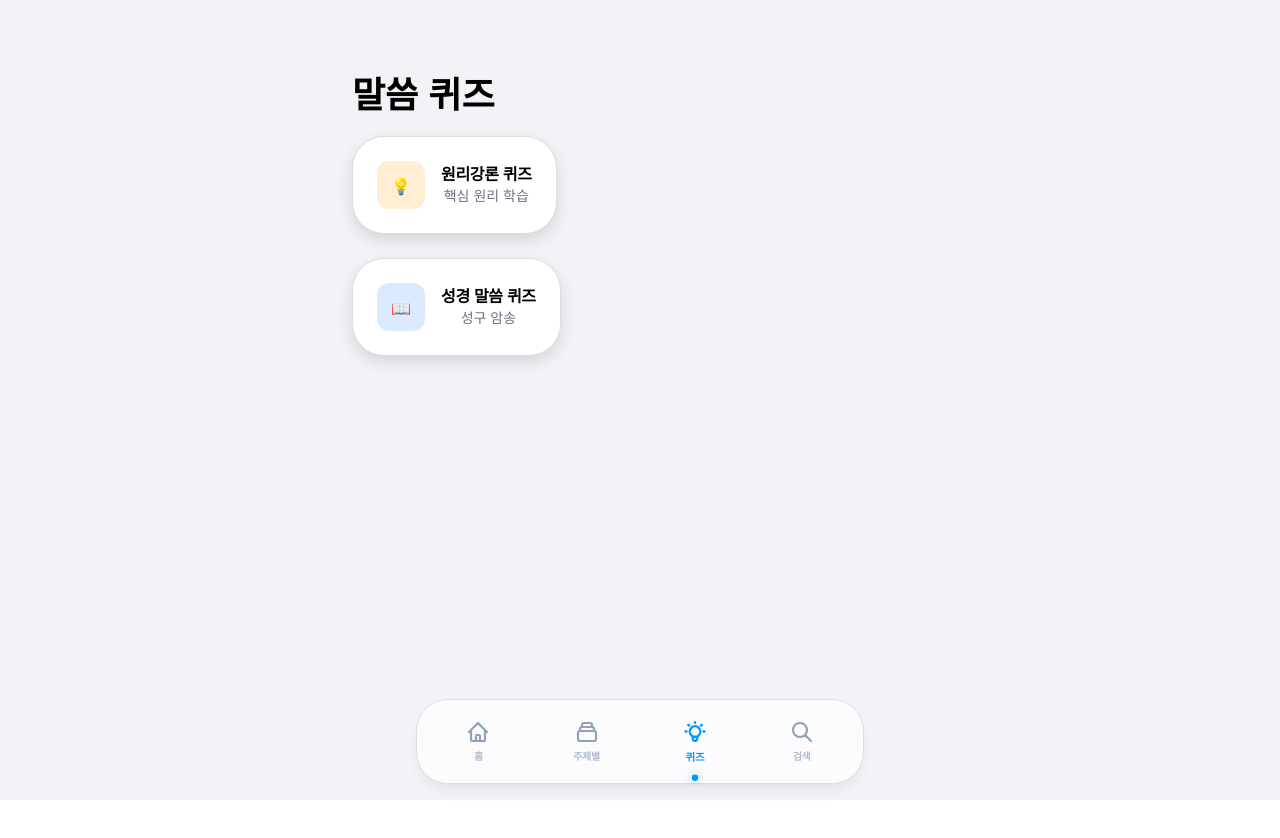
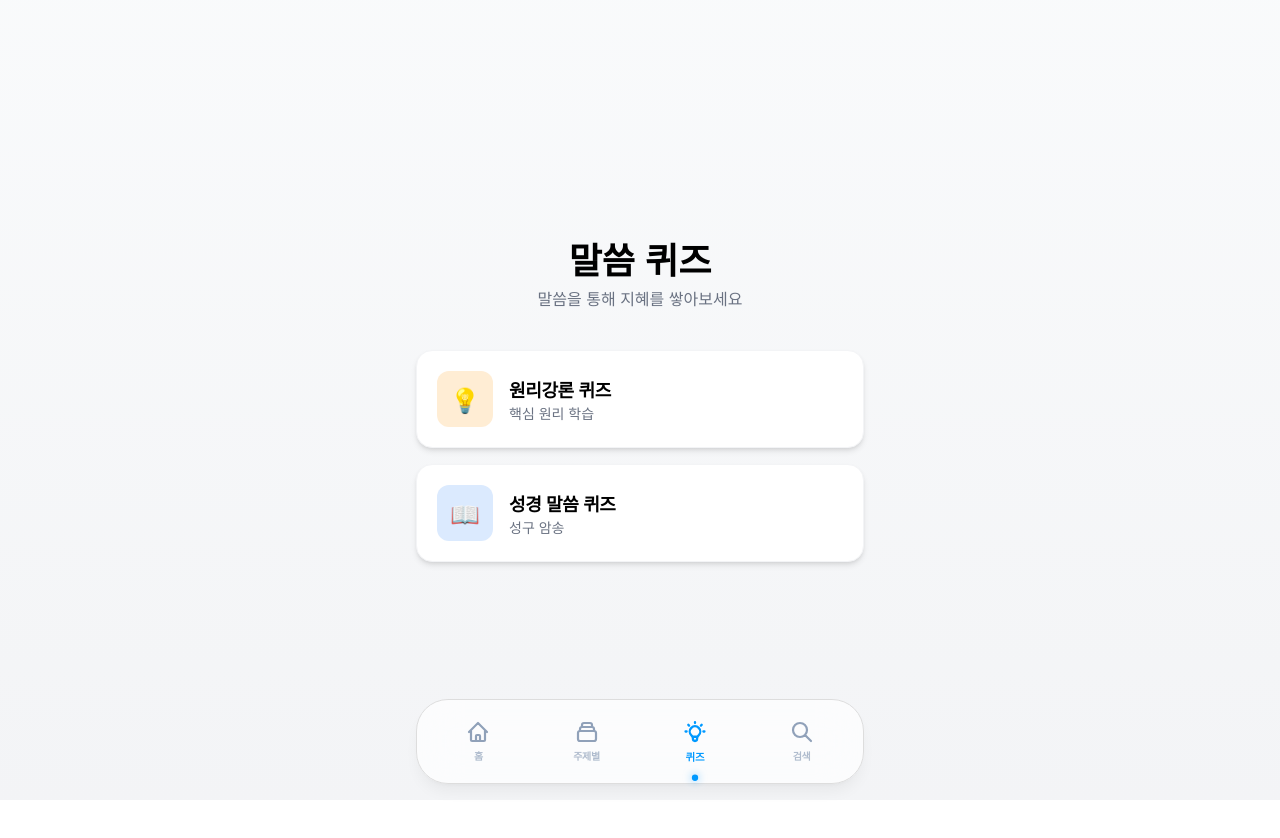
Before and after one commit to PARSA1021/word-meditation-app, a Next.js app: page /quiz in a window 1280 px wide. Shown: the top 838 px of the page. Built offline with nearby package versions, Linux system fonts and the light colour scheme; a web font is replaced by a local one.

Commit message:
20260321_quiz_page_error_fix

```diff
--- a/app/quiz/page.tsx
+++ b/app/quiz/page.tsx
@@ -1,11 +1,14 @@
 "use client"
 
 import { useState, useMemo } from "react"
+import { useRouter } from "next/navigation"
 import { getRandomQuiz, Quiz, QuizType, shuffleArray } from "@/lib/quiz"
 
-type ViewState = "selection" | "quiz" | "result"
+type ViewState = "selection" | "quiz"
 
 export default function QuizPage() {
+    const router = useRouter()
+
     const [view, setView] = useState<ViewState>("selection")
     const [quizType, setQuizType] = useState<QuizType | null>(null)
     const [quiz, setQuiz] = useState<Quiz | null>(null)
@@ -29,20 +32,34 @@ export default function QuizPage() {
         if (quizType) startQuiz(quizType)
     }
 
+    const goBack = () => {
+        setView("selection")
+        setQuiz(null)
+    }
+
+    const goHome = () => {
+        router.push("/")
+    }
+
     const handleOptionClick = (option: string) => {
         if (showCorrection) return
 
         const newAnswers = [...userAnswers]
+
+        // 선택 해제
+        const existingIndex = newAnswers.indexOf(option)
+        if (existingIndex !== -1) {
+            newAnswers[existingIndex] = ""
+            setUserAnswers(newAnswers)
+            setActiveBlankIndex(existingIndex)
+            return
+        }
+
         newAnswers[activeBlankIndex] = option
         setUserAnswers(newAnswers)
 
-        const nextEmpty = newAnswers.findIndex((ans, idx) => idx > activeBlankIndex && ans === "")
-        if (nextEmpty !== -1) {
-            setActiveBlankIndex(nextEmpty)
-        } else {
-            const anyEmpty = newAnswers.findIndex(ans => ans === "")
-            if (anyEmpty !== -1) setActiveBlankIndex(anyEmpty)
-        }
+        const nextEmpty = newAnswers.findIndex(ans => ans === "")
+        if (nextEmpty !== -1) setActiveBlankIndex(nextEmpty)
     }
 
     const checkAnswer = () => {
@@ -64,30 +81,30 @@ export default function QuizPage() {
 
                 return (
                     <button
-                        key={`blank-${index}`}
+                        key={index}
                         onClick={() => !showCorrection && setActiveBlankIndex(currentIdx)}
-                        className={`inline-flex flex-col items-center justify-center min-w-[90px] px-3 py-2 mx-1 rounded-2xl border-[3px] transition-all duration-300 font-bold text-lg
+                        className={`inline-flex flex-col items-center justify-center min-w-[80px] px-3 py-2 mx-1 rounded-xl border-2 font-bold text-base transition
 
                         ${activeBlankIndex === currentIdx && !showCorrection
-                            ? "border-amber-400 bg-amber-50 scale-105 shadow-lg"
-                            : "border-slate-100 bg-slate-50 text-slate-400"}
+                            ? "border-blue-400 bg-blue-50 scale-105"
+                            : "border-gray-200 bg-gray-50 text-gray-400"}
 
-                        ${isCorrect ? "bg-emerald-50 border-emerald-500 text-emerald-700 scale-105" : ""}
-                        ${isWrong ? "bg-rose-50 border-rose-500 text-rose-700 animate-[shake_0.3s]" : ""}
+                        ${isCorrect ? "bg-emerald-50 border-emerald-500 text-emerald-700" : ""}
+                        ${isWrong ? "bg-rose-50 border-rose-500 text-rose-700" : ""}
                         `}
                     >
                         {showCorrection ? (
                             userAnswers[currentIdx] === quiz.answers[currentIdx] ? (
                                 userAnswers[currentIdx]
                             ) : (
-                                <span className="flex flex-col items-center leading-tight">
-                                    <span className="line-through text-rose-500 text-sm">
+                                <div className="text-xs text-center">
+                                    <div className="line-through text-rose-400">
                                         {userAnswers[currentIdx]}
-                                    </span>
-                                    <span className="text-emerald-600 text-sm font-bold">
+                                    </div>
+                                    <div className="text-emerald-600 font-bold">
                                         {quiz.answers[currentIdx]}
-                                    </span>
-                                </span>
+                                    </div>
+                                </div>
                             )
                         ) : (
                             userAnswers[currentIdx] || "?"
@@ -95,7 +112,7 @@ export default function QuizPage() {
                     </button>
                 )
             }
-            return <span key={`text-${index}`}>{part}</span>
+            return <span key={index}>{part}</span>
         })
     }, [quiz, userAnswers, activeBlankIndex, showCorrection])
 
@@ -103,26 +120,40 @@ export default function QuizPage() {
     const totalCorrect = userAnswers.filter((ans, i) => ans === quiz?.answers[i]).length
     const isPerfect = quiz && totalCorrect === quiz.answers.length
 
+    // ===========================
+    // 선택 화면
+    // ===========================
     if (view === "selection") {
         return (
-            <div className="min-h-screen bg-[#F2F2F7] p-6">
-                <div className="max-w-xl mx-auto space-y-6 pt-12">
-                    <h1 className="text-3xl md:text-4xl font-black">말씀 퀴즈</h1>
+            <div className="min-h-screen bg-gradient-to-b from-gray-50 to-gray-100 flex items-center justify-center px-4">
 
+                <div className="w-full max-w-md">
+
+                    <div className="text-center mb-10">
+                        <h1 className="text-3xl md:text-4xl font-black">
+                            말씀 퀴즈
+                        </h1>
+                        <p className="text-gray-500 mt-2">
+                            말씀을 통해 지혜를 쌓아보세요
+                        </p>
+                    </div>
+
+                    <div className="space-y-4">
                         <QuizCategoryCard
                             title="원리강론 퀴즈"
                             description="핵심 원리 학습"
                             icon="💡"
                             onClick={() => startQuiz("divine_principle")}
-                        accent="bg-orange-100 text-orange-600"
+                            color="orange"
                         />
                         <QuizCategoryCard
                             title="성경 말씀 퀴즈"
                             description="성구 암송"
                             icon="📖"
                             onClick={() => startQuiz("bible")}
-                        accent="bg-blue-100 text-blue-600"
+                            color="blue"
                         />
+                    </div>
                 </div>
             </div>
         )
@@ -130,18 +161,36 @@ export default function QuizPage() {
 
     if (!quiz) return null
 
+    // ===========================
+    // 퀴즈 화면
+    // ===========================
     return (
-        <div className="min-h-screen bg-[#F2F2F7] pb-32 md:pb-16">
+        <div className="min-h-screen bg-gray-50 pb-32">
 
-            <main className="max-w-2xl mx-auto p-4 md:p-6 space-y-6 md:space-y-8">
+            {/* 상단 네비 */}
+            <div className="sticky top-0 z-40 bg-white/80 backdrop-blur border-b">
+                <div className="max-w-2xl mx-auto px-4 py-3 flex items-center justify-between">
+                    <button onClick={goBack} className="text-sm text-gray-600 hover:text-black">
+                        ← 뒤로
+                    </button>
+
+                    <div className="font-bold text-sm">말씀 퀴즈</div>
+
+                    <button onClick={goHome} className="text-sm text-blue-500 hover:text-blue-600">
+                        홈
+                    </button>
+                </div>
+            </div>
+
+            <main className="max-w-2xl mx-auto p-4 space-y-6">
 
                 {/* 문제 */}
-                <div className="airbnb-card bg-white p-6 md:p-10 text-center text-lg leading-relaxed">
+                <div className="bg-white rounded-2xl shadow-md p-6 text-center leading-relaxed">
                     {questionElements}
                 </div>
 
                 {/* 선택지 */}
-                <div className="grid grid-cols-2 md:grid-cols-3 lg:grid-cols-4 gap-3">
+                <div className="grid grid-cols-2 md:grid-cols-3 gap-3">
                     {shuffledOptions.map((option) => {
                         const isSelected = userAnswers.includes(option)
                         const isCorrect = quiz.answers.includes(option)
@@ -150,20 +199,19 @@ export default function QuizPage() {
                             <button
                                 key={option}
                                 onClick={() => handleOptionClick(option)}
-                                disabled={showCorrection}
-                                className={`airbnb-card py-4 px-3 font-bold text-sm md:text-base transition-all
+                                className={`p-4 rounded-xl border font-semibold transition-all duration-200 active:scale-95
 
                                 ${!showCorrection
                                     ? isSelected
-                                        ? "border-blue-500 bg-blue-50 text-blue-600"
-                                        : "hover:border-blue-400"
+                                        ? "bg-blue-100 border-blue-500 text-blue-700 shadow-md scale-105"
+                                        : "bg-white border-gray-200 hover:border-blue-300"
                                     : ""}
 
                                 ${showCorrection
                                     ? isCorrect
-                                        ? "bg-emerald-50 border-emerald-500 text-emerald-700 scale-105"
+                                        ? "bg-emerald-50 border-emerald-500"
                                         : isSelected
-                                            ? "bg-rose-50 border-rose-500 text-rose-700"
+                                            ? "bg-rose-50 border-rose-500"
                                             : "opacity-30"
                                     : ""}
                                 `}
@@ -176,59 +224,61 @@ export default function QuizPage() {
 
                 {/* 결과 */}
                 {showCorrection && (
-                    <div className="airbnb-card p-6 bg-gray-100">
+                    <div className="bg-white rounded-2xl shadow-md p-6 space-y-3">
                         <h3 className="font-bold text-lg">
-                            {isPerfect ? "🌟 완벽합니다!" : "❌ 틀린 부분을 확인해보세요"}
+                            {isPerfect ? "🌟 완벽합니다!" : "❌ 틀린 부분 확인"}
                         </h3>
-                        <p className="text-gray-600 mt-2">{quiz.explanation}</p>
+
+                        <p className="text-gray-600">{quiz.explanation}</p>
 
                         <button
                             onClick={handleNext}
-                            className="mt-4 ios-btn w-full bg-black text-white"
+                            className="w-full py-3 bg-blue-500 text-white rounded-xl hover:bg-blue-600 transition"
                         >
                             다음 문제
                         </button>
                     </div>
                 )}
+            </main>
 
-                {/* PC 버튼 */}
+            {/* 하단 버튼 */}
             {!showCorrection && (
-                    <div className="hidden md:block mt-6">
+                <div className="sticky bottom-0 bg-white/80 backdrop-blur border-t p-4 pb-[calc(env(safe-area-inset-bottom)+16px)]">
+                    <div className="max-w-2xl mx-auto">
                         <button
                             onClick={checkAnswer}
                             disabled={!allFilled}
-                            className="ios-btn w-full"
+                            className="w-full py-4 rounded-xl bg-blue-500 text-white font-semibold shadow-md hover:bg-blue-600 active:scale-[0.98] transition disabled:bg-gray-300"
                         >
                             정답 확인하기
                         </button>
                     </div>
-                )}
-            </main>
-
-            {/* 모바일 버튼 */}
-            {!showCorrection && (
-                <div className="md:hidden fixed bottom-[calc(env(safe-area-inset-bottom)+16px)] left-4 right-4 z-50 max-w-xl mx-auto">
-                    <button
-                        onClick={checkAnswer}
-                        disabled={!allFilled}
-                        className="ios-btn w-full shadow-2xl disabled:bg-slate-200"
-                    >
-                        정답 확인하기
-                    </button>
                 </div>
             )}
         </div>
     )
 }
 
-function QuizCategoryCard({ title, description, icon, onClick, accent }: any) {
+// 카드
+function QuizCategoryCard({ title, description, icon, onClick, color }: any) {
+
+    const colorStyles: any = {
+        orange: "bg-orange-100 text-orange-600",
+        blue: "bg-blue-100 text-blue-600",
+    }
+
     return (
-        <button onClick={onClick} className="airbnb-card flex gap-4 p-4">
-            <div className={`w-12 h-12 flex items-center justify-center rounded-xl ${accent}`}>
+        <button
+            onClick={onClick}
+            className="w-full flex items-center gap-4 p-5 bg-white rounded-2xl shadow-md border border-gray-100
+            hover:shadow-xl hover:-translate-y-1 active:scale-[0.98] transition-all duration-300"
+        >
+            <div className={`w-14 h-14 flex items-center justify-center rounded-xl text-2xl ${colorStyles[color]}`}>
                 {icon}
             </div>
-            <div>
-                <h3 className="font-bold">{title}</h3>
+
+            <div className="text-left">
+                <h3 className="font-bold text-lg">{title}</h3>
                 <p className="text-sm text-gray-500">{description}</p>
             </div>
         </button>
```
Lines whose indentation alone changed are shown as unchanged.
